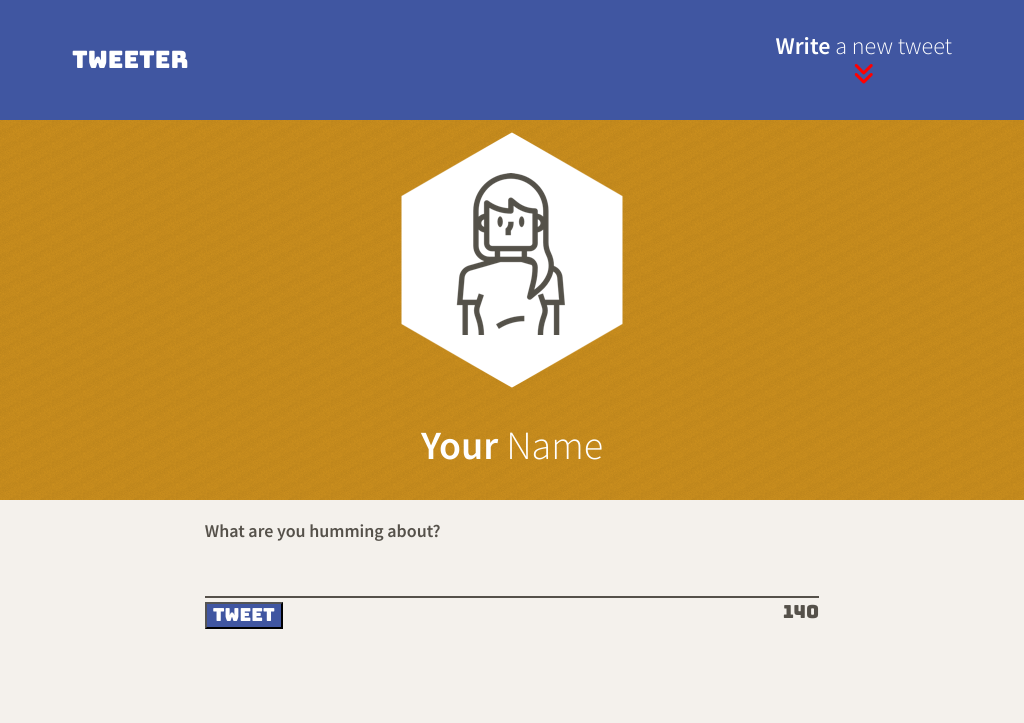
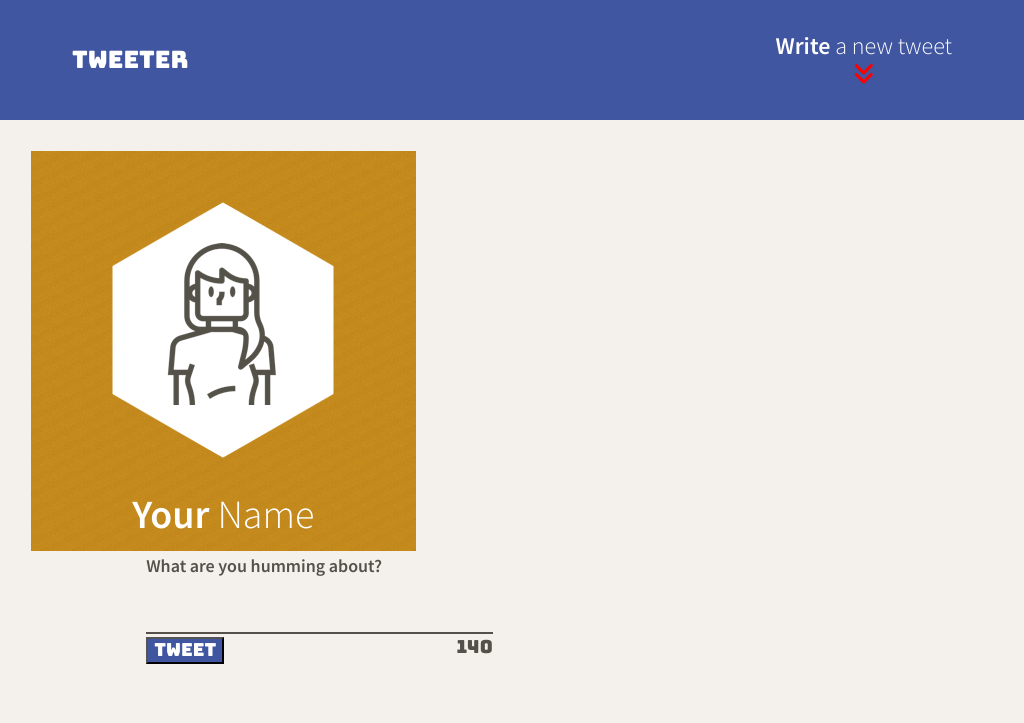
Before and after one commit to dazycki/tweeter, a website: page public/index.html in a window 1024 px wide. Drawn offline with nearby package versions, Linux system fonts and the light colour scheme; no server answers.

Commit message:
Refactor to include desktop and tablet responsive design.

```diff
--- a/public/index.html
+++ b/public/index.html
@@ -43,6 +43,7 @@
     </nav>
 
     <!-- displays the avatar and name of our "logged in" user -->
+    <div class="twoColumnLayout">
     <header class="headerStyling">
       <div>
           <img src="/images/profile-hex.png">
@@ -75,5 +76,6 @@
 
     </main>
 
+  </div>
   </body>
 </html>
--- a/public/styles/header.css
+++ b/public/styles/header.css
@@ -11,7 +11,6 @@ body {
   flex-direction: column;
   justify-content: center;
   align-items: center;
-  margin-top: 100px;
 }
 
 .nameTitle {
--- a/public/styles/layout.css
+++ b/public/styles/layout.css
@@ -26,6 +26,41 @@ body {
 /*
  * Additional CSS can be defined below or in other CSS files, as per instructions
  */
+
+@media only screen and (min-width: 1024px) {
+  .twoColumnLayout {
+    display: flex;
+    flex-direction: row;
+    margin-top: 100px;
+    padding: 5% 3%;
+  }
+
+  header.headerStyling {
+    width: 40%;
+    margin: 0;
+  }
+
+  main.container {
+    width: 60%;
+  }
+
+  .nav {
+    background-color: #4056a1;
+    padding: 1.5em;
+  }
+}
+
+@media only screen and (max-width: 1024px) {
+  .twoColumnLayout {
+    display: flex;
+    flex-direction: column;
+  }
+
+  .headerStyling {
+    padding-top: 1.5em;
+    margin: 0 0 1em 0;
+  }
+}
 
 html {
   scroll-behavior: smooth;
@@ -58,5 +93,4 @@ main {
 
 section {
   width: 60%;
-  margin: 1rem 0;
 }
--- a/public/styles/nav.css
+++ b/public/styles/nav.css
@@ -7,7 +7,6 @@
   right: 0;
   left: 0;
   z-index: 100;
-  background-color: #4056a1;
   padding: 1.5em;
 }
 
```
